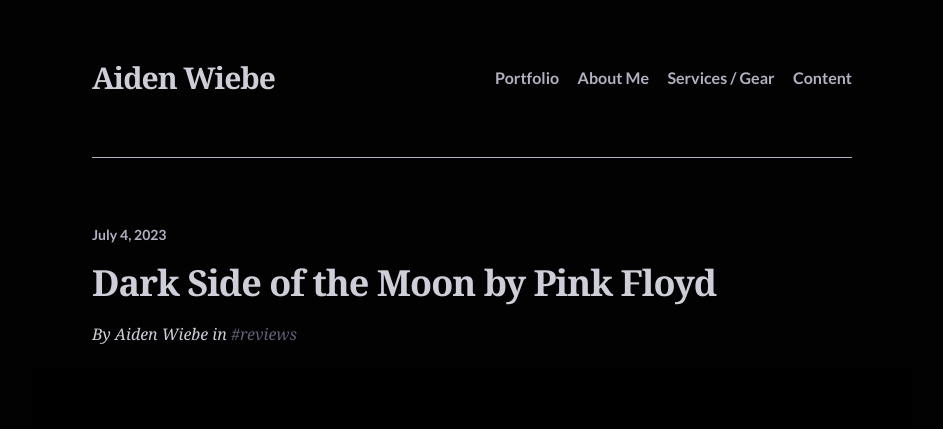
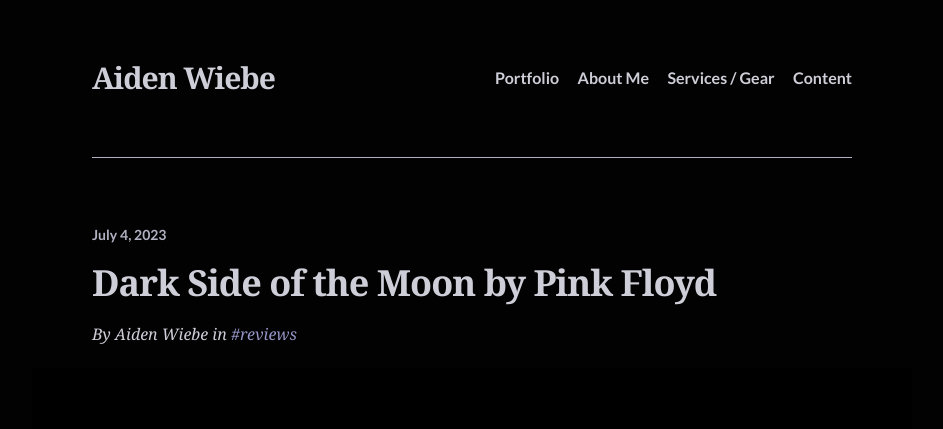
Before and after one commit to SamsonGoodenough/wieben-site, a Jekyll site: the page built from _posts/2023-07-04-Dark-Side-Review.md, in a window 1280 px wide. Shown: the top 429 px of the page, without its empty margins (168-1111 px from the left). Built offline with Jekyll 4.4.1, drawn with Linux system fonts in a browser that asks for light colours; some web fonts are replaced.

Commit message:
colour fix

```diff
--- a/_config.yml
+++ b/_config.yml
@@ -38,7 +38,7 @@
     url: /blog/
 
 # Colors
-accent_color: '#60607a'
+accent_color: '#9595c7'
 
 # Site footer
 footer:
--- a/_sass/_general.scss
+++ b/_sass/_general.scss
@@ -333,8 +333,8 @@
   &:hover,
 	&:focus,
 	&:active {
-		border-color: _palette(bg);
-    color: _palette(bg);
+		border-color: _palette(accent);
+    color: _palette(accent);
 		outline: 0;
 	}
 }
--- a/_sass/_site-header.scss
+++ b/_sass/_site-header.scss
@@ -43,6 +43,7 @@
 }
 
 .menu {
+  color: _palette(bg);
   list-style: none;
   margin: 0;
   padding: 0;
@@ -52,7 +53,7 @@
   display: inline-block;
   margin: 0 0 0 15px;
   a {
-    color: _palette(meta);
+    color: _palette(primary);
     display: inline-block;
     font-size: 0.88889rem;
     font-weight: bold;
@@ -106,7 +107,7 @@
 
   .site-navigation {
     -webkit-overflow-scrolling: touch;
-    background: #fff;
+    background: _palette(bg);
     bottom: 0;
     left: 0;
     margin: 0;
```
